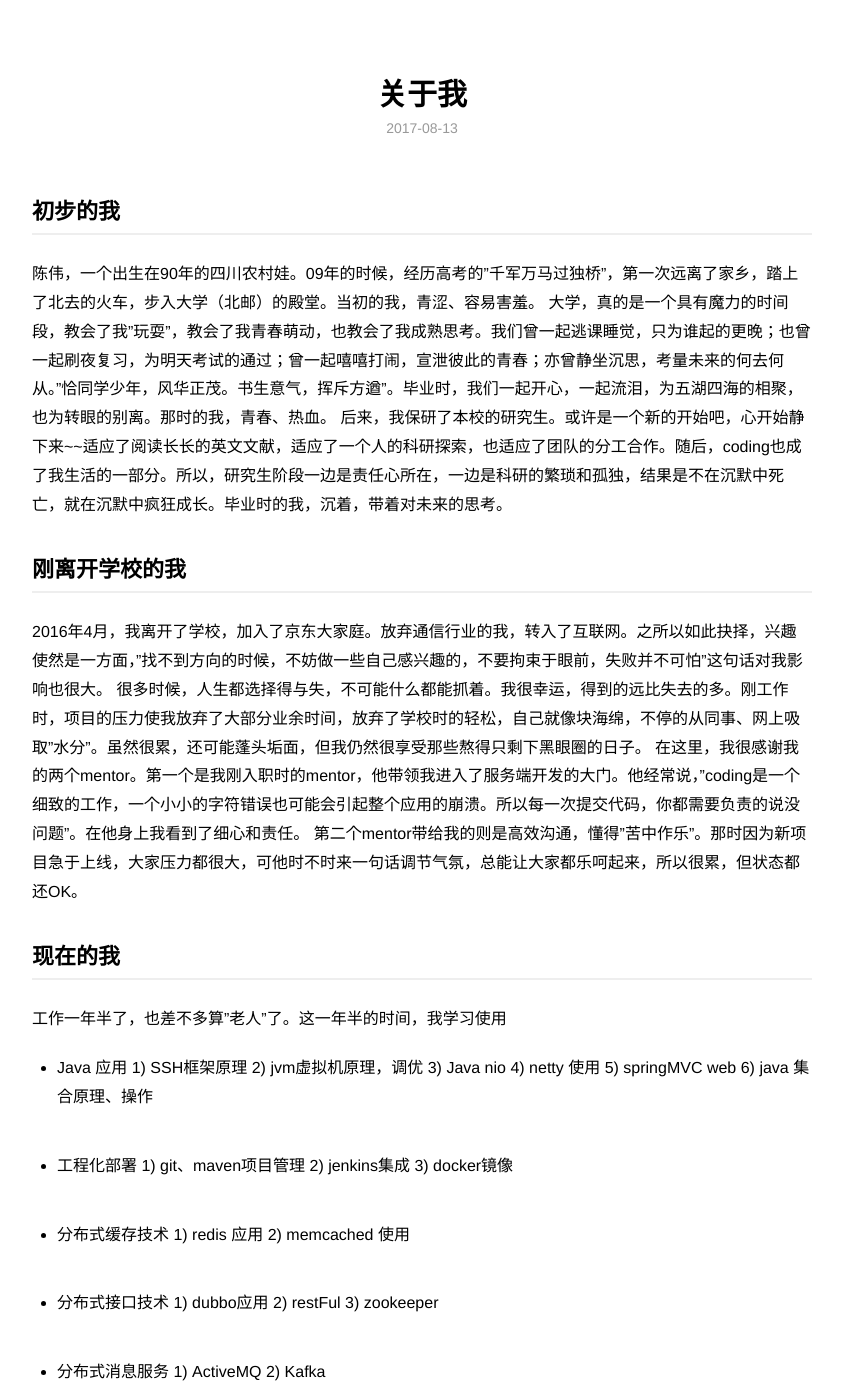
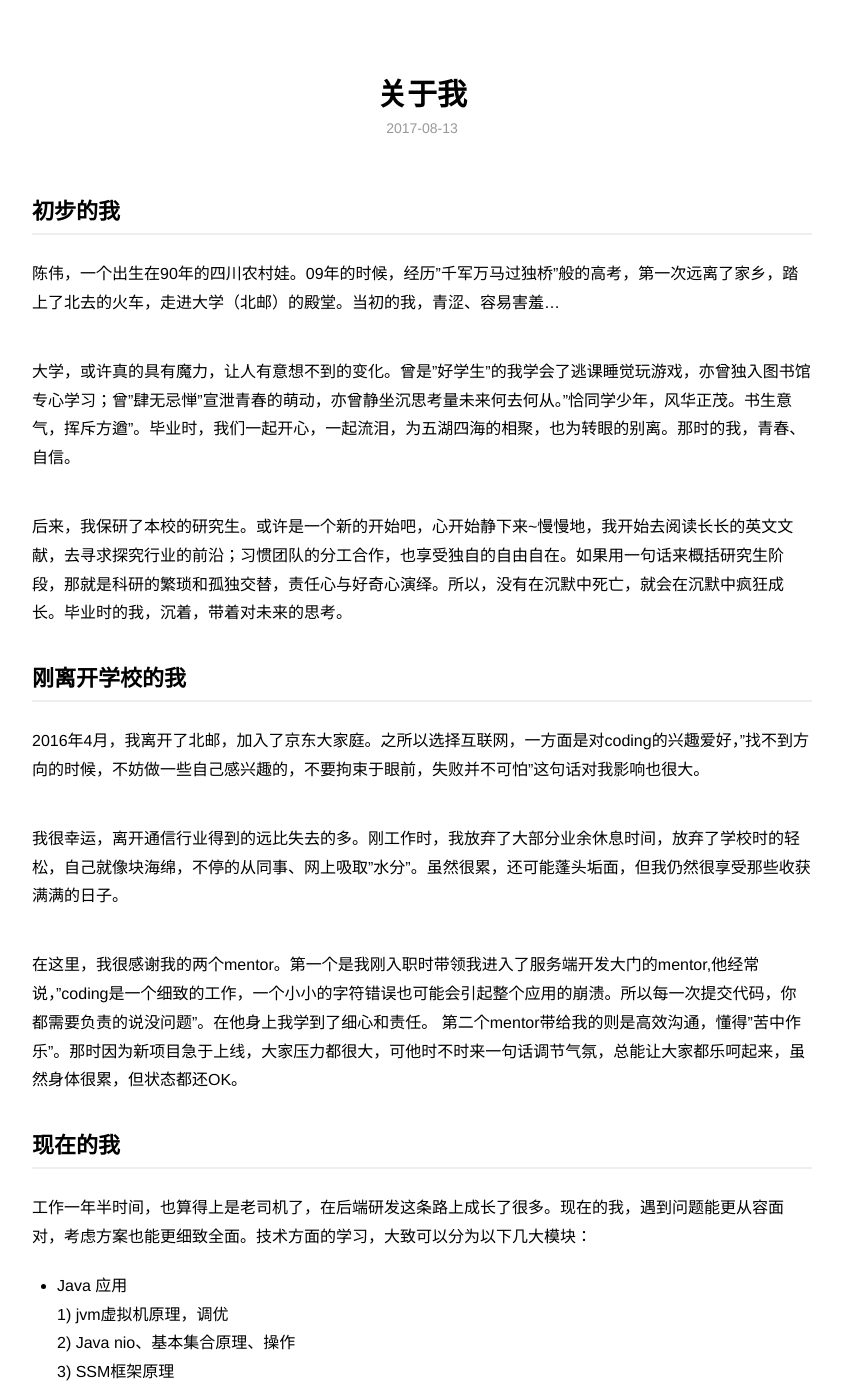
Before and after one commit to chenweiw09/chenweiw09.github.io, a Jekyll site: the page built from _posts/2017-08-13-about-me.md, in a window 1280 px wide and 1400 px high. Shown: the whole window, without its empty margins (218-1059 px from the left). Built offline with Jekyll 4.4.1, drawn with Linux system fonts in a browser that asks for light colours; some of the changed text lies outside the part shown.

Commit message:
second modify

```diff
--- a/_posts/2017-08-13-about-me.md
+++ b/_posts/2017-08-13-about-me.md
@@ -7,154 +7,65 @@ category: blog
 
 ## 初步的我
 
-陈伟，一个出生在90年的四川农村娃。09年的时候，经历高考的"千军万马过独桥"，第一次远离了家乡，踏上了北去的火车，步入大学（北邮）的殿堂。当初的我，青涩、容易害羞。
-大学，真的是一个具有魔力的时间段，教会了我"玩耍"，教会了我青春萌动，也教会了我成熟思考。我们曾一起逃课睡觉，只为谁起的更晚；也曾一起刷夜复习，为明天考试的通过；曾一起嘻嘻打闹，宣泄彼此的青春；亦曾静坐沉思，考量未来的何去何从。"恰同学少年，风华正茂。书生意气，挥斥方遒"。毕业时，我们一起开心，一起流泪，为五湖四海的相聚，也为转眼的别离。那时的我，青春、热血。
-后来，我保研了本校的研究生。或许是一个新的开始吧，心开始静下来~~适应了阅读长长的英文文献，适应了一个人的科研探索，也适应了团队的分工合作。随后，coding也成了我生活的一部分。所以，研究生阶段一边是责任心所在，一边是科研的繁琐和孤独，结果是不在沉默中死亡，就在沉默中疯狂成长。毕业时的我，沉着，带着对未来的思考。
+陈伟，一个出生在90年的四川农村娃。09年的时候，经历"千军万马过独桥"般的高考，第一次远离了家乡，踏上了北去的火车，走进大学（北邮）的殿堂。当初的我，青涩、容易害羞...
+
+大学，或许真的具有魔力，让人有意想不到的变化。曾是"好学生"的我学会了逃课睡觉玩游戏，亦曾独入图书馆专心学习；曾"肆无忌惮"宣泄青春的萌动，亦曾静坐沉思考量未来何去何从。"恰同学少年，风华正茂。书生意气，挥斥方遒"。毕业时，我们一起开心，一起流泪，为五湖四海的相聚，也为转眼的别离。那时的我，青春、自信。
+
+后来，我保研了本校的研究生。或许是一个新的开始吧，心开始静下来~慢慢地，我开始去阅读长长的英文文献，去寻求探究行业的前沿；习惯团队的分工合作，也享受独自的自由自在。如果用一句话来概括研究生阶段，那就是科研的繁琐和孤独交替，责任心与好奇心演绎。所以，没有在沉默中死亡，就会在沉默中疯狂成长。毕业时的我，沉着，带着对未来的思考。
 
 
 ## 刚离开学校的我
 
-2016年4月，我离开了学校，加入了京东大家庭。放弃通信行业的我，转入了互联网。之所以如此抉择，兴趣使然是一方面，"找不到方向的时候，不妨做一些自己感兴趣的，不要拘束于眼前，失败并不可怕"这句话对我影响也很大。
-很多时候，人生都选择得与失，不可能什么都能抓着。我很幸运，得到的远比失去的多。刚工作时，项目的压力使我放弃了大部分业余时间，放弃了学校时的轻松，自己就像块海绵，不停的从同事、网上吸取"水分"。虽然很累，还可能蓬头垢面，但我仍然很享受那些熬得只剩下黑眼圈的日子。
-在这里，我很感谢我的两个mentor。第一个是我刚入职时的mentor，他带领我进入了服务端开发的大门。他经常说，"coding是一个细致的工作，一个小小的字符错误也可能会引起整个应用的崩溃。所以每一次提交代码，你都需要负责的说没问题"。在他身上我看到了细心和责任。
-第二个mentor带给我的则是高效沟通，懂得"苦中作乐"。那时因为新项目急于上线，大家压力都很大，可他时不时来一句话调节气氛，总能让大家都乐呵起来，所以很累，但状态都还OK。
+2016年4月，我离开了北邮，加入了京东大家庭。之所以选择互联网，一方面是对coding的兴趣爱好，"找不到方向的时候，不妨做一些自己感兴趣的，不要拘束于眼前，失败并不可怕"这句话对我影响也很大。
+
+我很幸运，离开通信行业得到的远比失去的多。刚工作时，我放弃了大部分业余休息时间，放弃了学校时的轻松，自己就像块海绵，不停的从同事、网上吸取"水分"。虽然很累，还可能蓬头垢面，但我仍然很享受那些收获满满的日子。
+
+在这里，我很感谢我的两个mentor。第一个是我刚入职时带领我进入了服务端开发大门的mentor,他经常说，"coding是一个细致的工作，一个小小的字符错误也可能会引起整个应用的崩溃。所以每一次提交代码，你都需要负责的说没问题"。在他身上我学到了细心和责任。
+第二个mentor带给我的则是高效沟通，懂得"苦中作乐"。那时因为新项目急于上线，大家压力都很大，可他时不时来一句话调节气氛，总能让大家都乐呵起来，虽然身体很累，但状态都还OK。
 
 ## 现在的我
 
-工作一年半了，也差不多算"老人"了。这一年半的时间，我学习使用
-- Java 应用
-	1) SSH框架原理
-	2) jvm虚拟机原理，调优
-	3) Java nio
-	4) netty 使用
-	5) springMVC web
-	6) java 集合原理、操作
+工作一年半时间，也算得上是老司机了，在后端研发这条路上成长了很多。现在的我，遇到问题能更从容面对，考虑方案也能更细致全面。技术方面的学习，大致可以分为以下几大模块：
+- Java 应用<br />
+	1) jvm虚拟机原理，调优<br />
+	2) Java nio、基本集合原理、操作<br />
+	3) SSM框架原理<br />
 
-- 工程化部署
-	1) git、maven项目管理
-	2) jenkins集成
-	3) docker镜像
+- 工程化部署<br />
+	1) git、maven项目管理<br />
+	2) jenkins集成<br />
+	3) docker镜像<br />
 
-- 分布式缓存技术
-	1) redis 应用
-	2) memcached 使用
+- 分布式缓存技术<br />
+	1) redis 应用<br />
+	2) memcached 使用<br />
 
-- 分布式接口技术
-	1) dubbo应用
-	2) restFul
-	3) zookeeper
+- 分布式接口技术<br />
+	1) dubbo应用<br />
+	2) restFul<br />
 
-- 分布式消息服务
-	1) ActiveMQ
-	2) Kafka
+- 分布式消息服务<br />
+	1) ActiveMQ<br />
+	2) Kafka<br />
 
-- 数据库
-> mysql
+- 数据库<br />
+	1) mysql<br />
+	2) mongodb使用<br />
 
-- 大数据
-	1) hdfs基本应用
-	2) hadoop基本应用
-	3) spark scala开发
-	4) mongodb使用
+- 大数据<br />
+	1) hdfs基本应用<br />
+	2) hadoop基本应用<br />
+	3) spark scala开发<br />
 
-- 机器学习
-	1) 数据预处理，包括特征筛选、缺失值处理等
-	2) 罗辑回归、决策树、随机森林算法
+- 机器学习<br />
+	1) 数据预处理，包括特征筛选、缺失值处理等<br />
+	2) 罗辑回归、决策树、随机森林算法<br />
 
-技术学习是一方面，另一方面，我也....
+-其他<br />
+	1) netty解读<br />
+	2）zookeeper使用<br />
+
+技术学习是无止境的，多看，多写，多分享！
 
 
-
-回车 (Carriage Return) 和换行 (Line Feed) 的区别，[这里](http://stackoverflow.com/questions/1761051/difference-between-n-and-r)有一个历史原因可参考：
-
-> 在计算机还没有出现之前，有一种叫做电传打字机（Teletype Model 33）的玩意，每秒钟可以打10个字符。但是它有一个问题，就是打完一行换行的时候，要用去0.2秒，正好可以打两个字符。要是在这0.2秒里面，又有新的字符传过来，那么这个字符将丢失。
-
-> 于是，研制人员想了个办法解决这个问题，就是在每行后面加两个表示结束的字符。一个叫做"回车"，告诉打字机把打印头定位在左边界；另一个叫做"换行"，告诉打字机把纸向下移一行。
-
-发明计算机时，这个概念被沿用下来，但因为条件的限制和设计者的喜好，有了一些分歧：
-
-- Unix 系统里，每行结尾只有"<换行>"，即"\n"
-- Windows 系统里面，每行结尾是"<回车><换行>"，即"\r\n"
-- 在老的 Mac 系统里，每行结尾是"<回车>"，即"\r"
-
-我们来验证一下，我在 Windows 下用记事本新建一个文本文件，它的二进制编码如下：
-
-    //源文件内容
-    hello
-    hello2
-
-    //二进制内容
-    0000000: 6865 6c6c 6f0d 0a68 656c 6c6f 32         hello..hello2
-
-同样在 Mac 下用 Vim 新建一个：
-
-    //源文件内容
-    hello
-    hello2
-
-    //二进制内容
-    0000000: 6865 6c6c 6f0a 6865 6c6c 6f32 0a         hello.hello2.
-
-`0a`是 LF 的 ASCII 编码, `0d`是 CR 的 ASCII 编码。区别很明显了
-
-- Mac 下的文本文件在 Windows 下打开会成为一行，因为 Windows 只认识`\r\n`，也就是`0d0a`
-- Windows 下的文本文件在 Mac 下打开，Vim 中会在每行末尾显示一个 `^M`，(不是两个字符组成的)
-
-## 文件末尾空行
-
-[POSIX](https://zh.wikipedia.org/zh-sg/POSIX)对行的[定义](http://pubs.opengroup.org/onlinepubs/9699919799/basedefs/V1_chap03.html#tag_03_206)如下：
-
-  > 3.206 Line
-
-  > A sequence of zero or more non- <newline\> characters plus a terminating <newline\> character.
-
-  > 行是由0个或者多个非 "换行" 符的字符组成，并且以 "换行" 符结尾。
-
-这样做有什么好处呢，举个例子：
-
-    //hello.c
-    #include head.h
-    print('hello')
-
-    //world.c
-    #include tail.h
-    print('hello')
-
-如果这两个文件都按 POSIX 规范来写， 在`cat *.c`之后，是没有问题的：
-
-    //cat.c
-
-    #include head.h
-    print('hello')
-    #include tail.h
-    print('hello')
-
-如果缺少最后一行的换行符（如 Windows 文件那样的定义），`cat`之后，就有问题了：
-
-    //error.c
-
-    #include head.h
-    print('hello')#include tail.h
-    print('hello')
-
-所以，从这点去理解 POSIX 对行的定义，非常合理，对于任意文件的拼接，也各自保持了文件的完整性。
-
-不遵守标准带来的则是：在一些编辑器下面，比如 Sublime，他把`\n`的当做了行之间的分隔符，于是文件最后一行的`\n`就看上去成了一个新的空行，这就是错误解读标准造成的，拼接文件时也会产生不必要的麻烦，比如上例。
-
-## \ No new line at end of file
-
-基于上面的原因，再去看 git diff 的`\ No new line at end of file`信息，就很好解释了。
-
-各编辑器对于换行符的理解偏差，导致的文件确实发生了变化，多了或少了最后的`0a`，那么对于 diff 程序来说，这当然是不可忽略的，但因为`0a`是不可见字符，并且是长久以来的历史原因，所以 diff 程序有个专门的标记来说明这个变化，就是：
-
-`\ No new line at end of file`
-
-各编辑器也有相应的办法去解决这个问题，比如 Sublime，在`Default/Preferences.sublime-settings`中设置：
-
-    // Set to true to ensure the last line of the file ends in a newline
-    // character when saving
-    "ensure_newline_at_eof_on_save": true,
-
-所以，请遵守规范。
-
 [BeiYuu]:    http://beiyuu.com  "BeiYuu"
```
